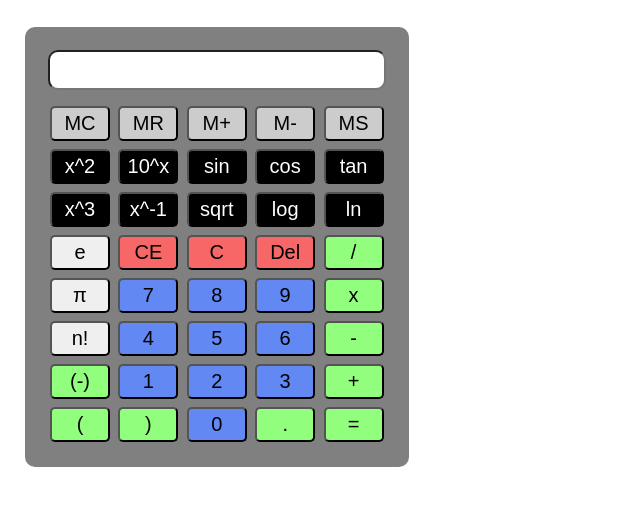
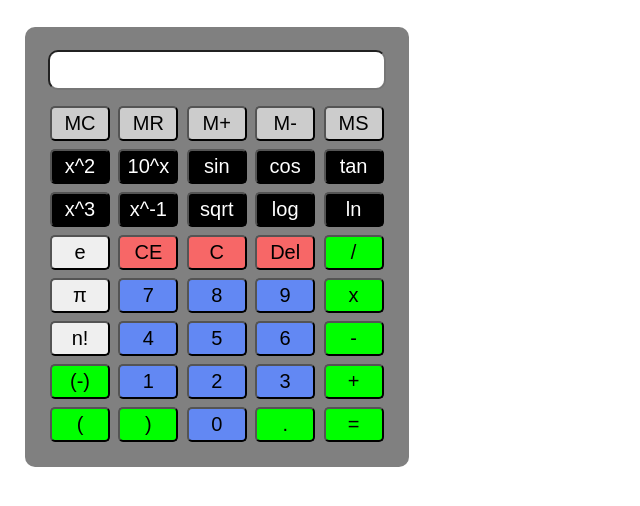
Before and after one commit to SistemasTecTlaxiaco/calculadora-cientifica, a PHP site: page / in a window 1280 px wide. Shown: the part 58-564 px from the top of the page, without its empty margins (0-640 px from the left). Run offline with PHP 8.4, Linux system fonts and the light colour scheme.

Commit message:
se modificaron los colores de operacines basicas #00FF00

```diff
--- a/style.css
+++ b/style.css
@@ -40,7 +40,7 @@ table {
 }
 
 .greenbutton {
-    background-color: #91ff7d;
+    background-color: #00FF00;
 }
 
 .greybutton {
```
